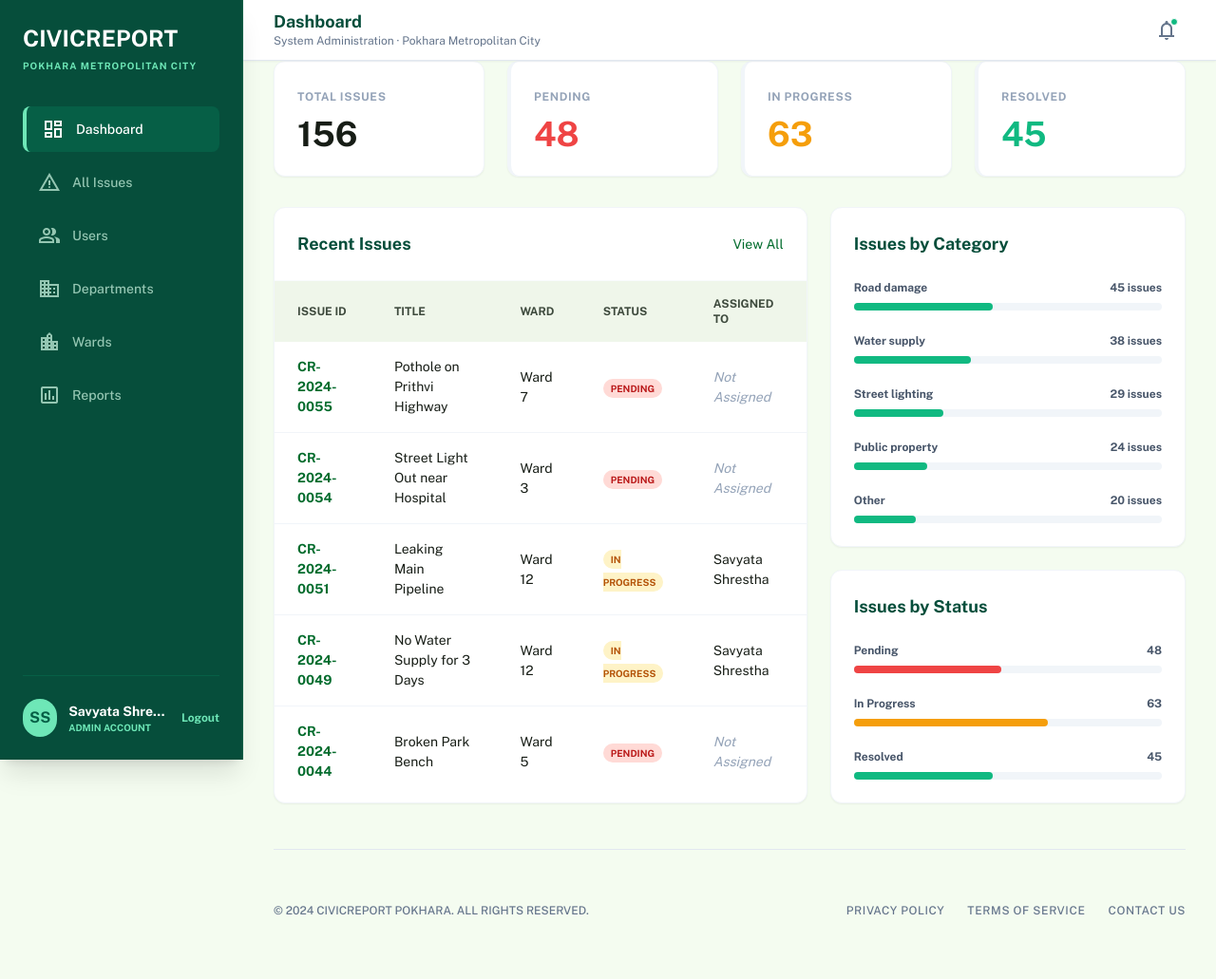
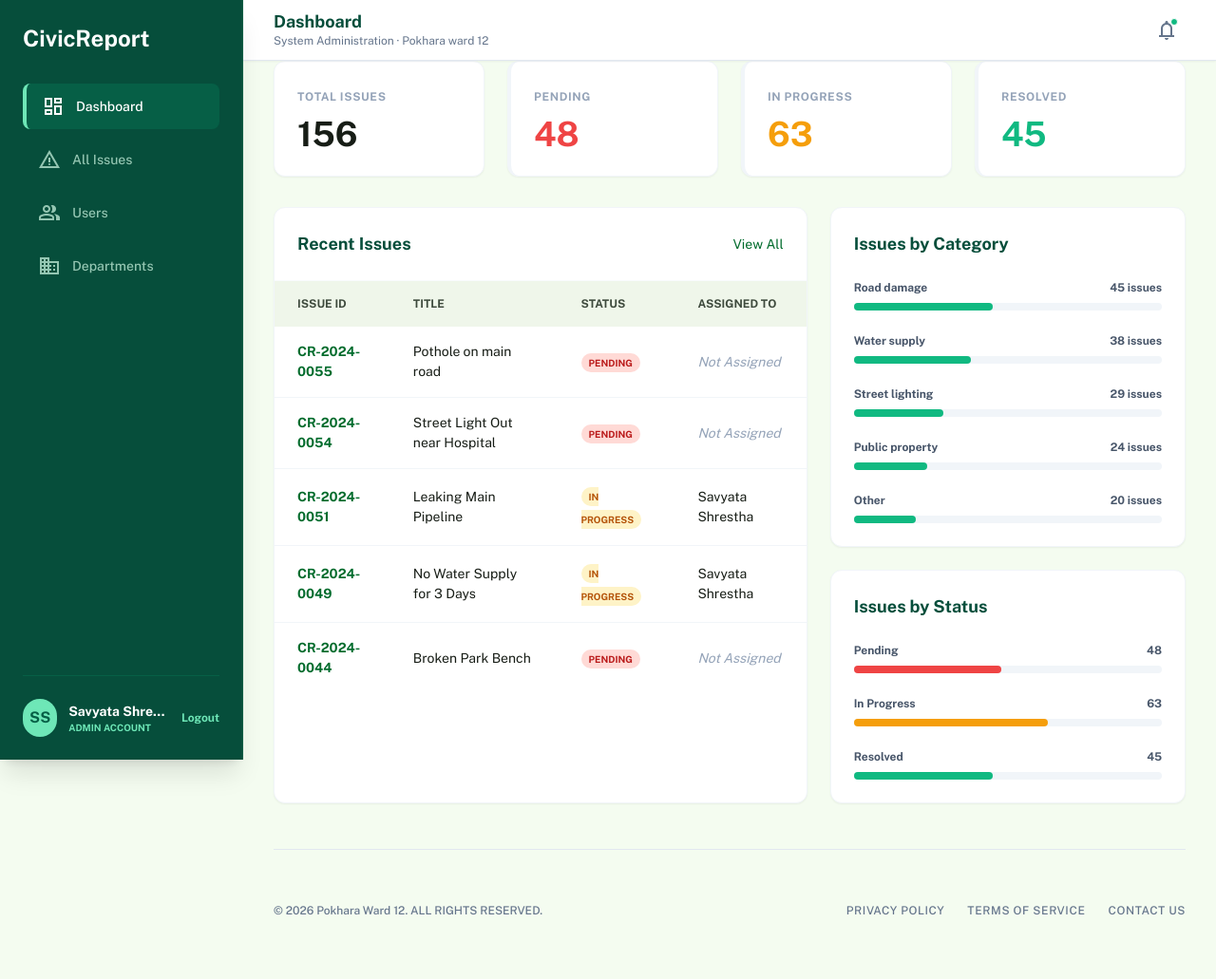
Before and after one commit to ssavyata/civicproject, a Django app: template templates/admin_dashboard.html in a window 1280 px wide. Shown: the whole page at 95% size. Run offline with Django 5.2, Linux system fonts and the light colour scheme; the template is opened without the code that fills it, so the values that code supplies are empty; some libraries are stand-ins or nearby versions.

Commit message:
Update admin_dashboard.html

```diff
--- a/templates/admin_dashboard.html
+++ b/templates/admin_dashboard.html
@@ -115,8 +115,7 @@
 <!-- SideNavBar -->
 <aside class="fixed top-0 left-0 h-full w-64 bg-emerald-900 border-r border-emerald-800 shadow-xl z-40 flex flex-col p-6">
 <div class="mb-8">
-<span class="text-2xl font-bold text-white block">CIVICREPORT</span>
-<span class="text-[10px] font-bold text-[#6EE7B7] tracking-widest uppercase">POKHARA METROPOLITAN CITY</span>
+<span class="text-2xl font-bold text-white block">CivicReport</span>
 </div>
 <nav class="flex flex-col gap-2 flex-grow">
 <!-- Dashboard Active -->
@@ -136,14 +135,6 @@
 <span class="material-symbols-outlined" data-icon="domain">domain</span>
 <span class="font-medium text-body-sm">Departments</span>
 </a>
-<a class="text-emerald-100/70 hover:text-white hover:bg-emerald-800/50 rounded-lg px-4 py-3 flex items-center gap-3 transition-all duration-200" href="#">
-<span class="material-symbols-outlined" data-icon="location_city">location_city</span>
-<span class="font-medium text-body-sm">Wards</span>
-</a>
-<a class="text-emerald-100/70 hover:text-white hover:bg-emerald-800/50 rounded-lg px-4 py-3 flex items-center gap-3 transition-all duration-200" href="#">
-<span class="material-symbols-outlined" data-icon="assessment">assessment</span>
-<span class="font-medium text-body-sm">Reports</span>
-</a>
 </nav>
 <div class="mt-auto pt-6 border-t border-emerald-800 flex items-center gap-3">
 <div class="w-10 h-10 rounded-full bg-[#6EE7B7] flex items-center justify-center">
@@ -160,7 +151,7 @@
 <header class="fixed top-0 left-64 right-0 h-16 bg-white border-b border-slate-200 shadow-sm z-30 flex justify-between items-center px-8">
 <div>
 <h1 class="text-lg font-bold text-emerald-900 leading-tight">Dashboard</h1>
-<p class="text-xs text-slate-500">System Administration · Pokhara Metropolitan City</p>
+<p class="text-xs text-slate-500">System Administration · Pokhara ward 12</p>
 </div>
 <div class="flex items-center gap-4">
 <div class="relative">
@@ -215,7 +206,6 @@
 <tr>
 <th class="px-6 py-4 font-label-caps text-xs">ISSUE ID</th>
 <th class="px-6 py-4 font-label-caps text-xs">TITLE</th>
-<th class="px-6 py-4 font-label-caps text-xs">WARD</th>
 <th class="px-6 py-4 font-label-caps text-xs">STATUS</th>
 <th class="px-6 py-4 font-label-caps text-xs">ASSIGNED TO</th>
 </tr>
@@ -223,8 +213,7 @@
 <tbody class="divide-y divide-slate-100">
 <tr class="hover:bg-slate-50 transition-colors">
 <td class="px-6 py-4 text-body-sm font-bold text-primary">CR-2024-0055</td>
-<td class="px-6 py-4 text-body-sm">Pothole on Prithvi Highway</td>
-<td class="px-6 py-4 text-body-sm">Ward 7</td>
+<td class="px-6 py-4 text-body-sm">Pothole on main road</td>
 <td class="px-6 py-4">
 <span class="px-2 py-1 rounded-full bg-error-container text-error text-[10px] font-bold uppercase">Pending</span>
 </td>
@@ -233,7 +222,6 @@
 <tr class="hover:bg-slate-50 transition-colors">
 <td class="px-6 py-4 text-body-sm font-bold text-primary">CR-2024-0054</td>
 <td class="px-6 py-4 text-body-sm">Street Light Out near Hospital</td>
-<td class="px-6 py-4 text-body-sm">Ward 3</td>
 <td class="px-6 py-4">
 <span class="px-2 py-1 rounded-full bg-error-container text-error text-[10px] font-bold uppercase">Pending</span>
 </td>
@@ -242,7 +230,6 @@
 <tr class="hover:bg-slate-50 transition-colors">
 <td class="px-6 py-4 text-body-sm font-bold text-primary">CR-2024-0051</td>
 <td class="px-6 py-4 text-body-sm">Leaking Main Pipeline</td>
-<td class="px-6 py-4 text-body-sm">Ward 12</td>
 <td class="px-6 py-4">
 <span class="px-2 py-1 rounded-full bg-amber-100 text-amber-700 text-[10px] font-bold uppercase">In Progress</span>
 </td>
@@ -251,7 +238,6 @@
 <tr class="hover:bg-slate-50 transition-colors">
 <td class="px-6 py-4 text-body-sm font-bold text-primary">CR-2024-0049</td>
 <td class="px-6 py-4 text-body-sm">No Water Supply for 3 Days</td>
-<td class="px-6 py-4 text-body-sm">Ward 12</td>
 <td class="px-6 py-4">
 <span class="px-2 py-1 rounded-full bg-amber-100 text-amber-700 text-[10px] font-bold uppercase">In Progress</span>
 </td>
@@ -260,7 +246,6 @@
 <tr class="hover:bg-slate-50 transition-colors">
 <td class="px-6 py-4 text-body-sm font-bold text-primary">CR-2024-0044</td>
 <td class="px-6 py-4 text-body-sm">Broken Park Bench</td>
-<td class="px-6 py-4 text-body-sm">Ward 5</td>
 <td class="px-6 py-4">
 <span class="px-2 py-1 rounded-full bg-error-container text-error text-[10px] font-bold uppercase">Pending</span>
 </td>
@@ -362,7 +347,7 @@
 <!-- Footer -->
 <footer class="mt-xxl pt-lg border-t border-slate-200">
 <div class="max-w-container-max mx-auto flex flex-col md:flex-row justify-between items-center gap-4 text-slate-500 text-xs font-medium py-8">
-<p>© 2024 CIVICREPORT POKHARA. ALL RIGHTS RESERVED.</p>
+<p>© 2026 Pokhara Ward 12. ALL RIGHTS RESERVED.</p>
 <div class="flex gap-6 uppercase tracking-wider">
 <a class="hover:text-emerald-700" href="#">Privacy Policy</a>
 <a class="hover:text-emerald-700" href="#">Terms of Service</a>
```
